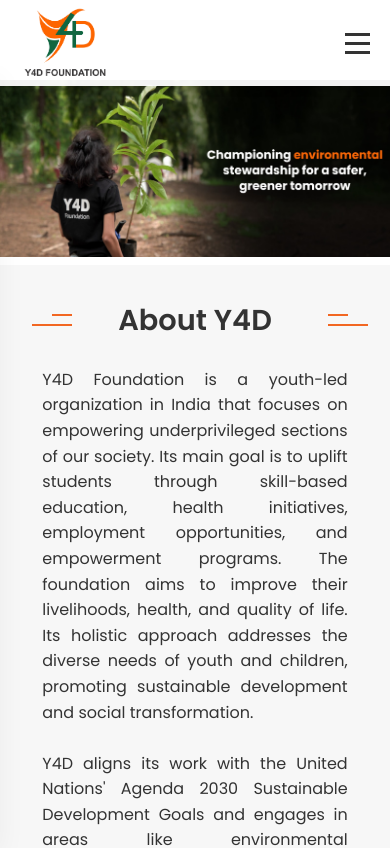
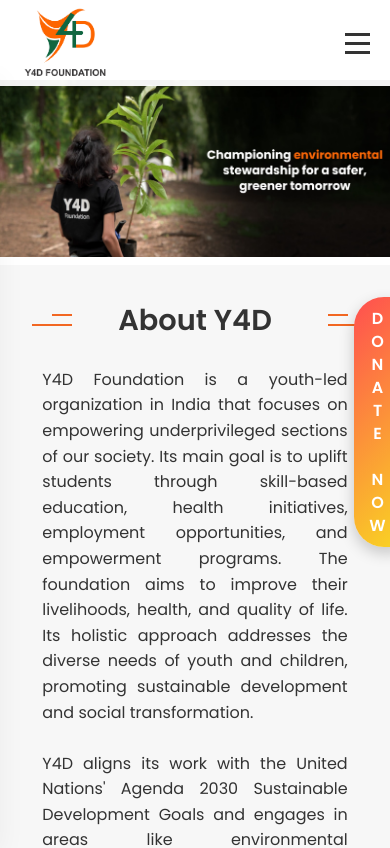
Before and after one commit to Shri0410/Y4D, a React (Vite) app in the folder frontend/: page / in a window 390 px wide. Shown: the top 848 px of the page. Built offline with nearby package versions, Linux system fonts and the light colour scheme; no server answers.

Commit message:
SHRI, donate now button issue solve and the in navbar dropdown plus minuse icon font weight normal and some alignment fix

```diff
--- a/frontend/src/component/DonateButton.css
+++ b/frontend/src/component/DonateButton.css
@@ -39,6 +39,7 @@
 /* Hide on desktop */
 @media (max-width: 1024px) {
   .donate-btn {
+    display: block;
     padding: 10px 15px;
     font-size: 16px;
   }
@@ -47,6 +48,7 @@
 /* Optional: smaller on very small screens */
 @media (max-width: 480px) {
   .donate-btn {
+    display: block;
     padding: 10px 10px;
     font-size: 16px;
   }
--- a/frontend/src/component/Navbar.css
+++ b/frontend/src/component/Navbar.css
@@ -210,9 +210,8 @@
 @media (max-width: 1024px) {
   .dropdown-icon {
     display: inline-block;
-    margin-left: auto;
+    margin: 0 20px;
     font-size: 20px;
-    font-weight: bold;
   }
   /* hide desktop chevron on mobile/tablet */
   .desktop-chevron {
--- a/frontend/src/pages/Home.jsx
+++ b/frontend/src/pages/Home.jsx
@@ -435,6 +435,7 @@ const Home = () => {
           </div>
         </div>
       </section>
+
       <DonateButton />
     </div>
   );
--- a/frontend/src/pages/IDP.jsx
+++ b/frontend/src/pages/IDP.jsx
@@ -3,6 +3,7 @@ import { Link } from "react-router-dom";
 import axios from "axios";
 import "./IDP.css";
 import bannerVideo from "../assets/OurWork/IDP.mp4";
+import DonateButton from "../component/DonateButton";
 
 const IDP = () => {
   const [items, setItems] = useState([]);
@@ -120,6 +121,7 @@ const IDP = () => {
           </div>
         </div>
       </section>
+      <DonateButton />
     </div>
   );
 };
```
